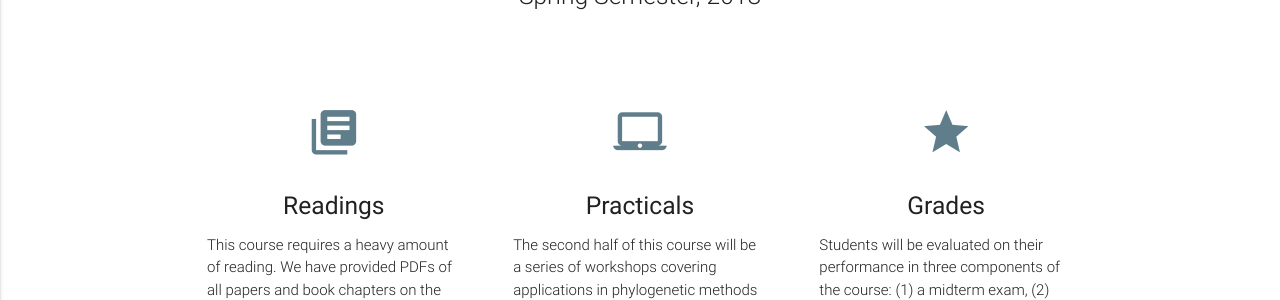
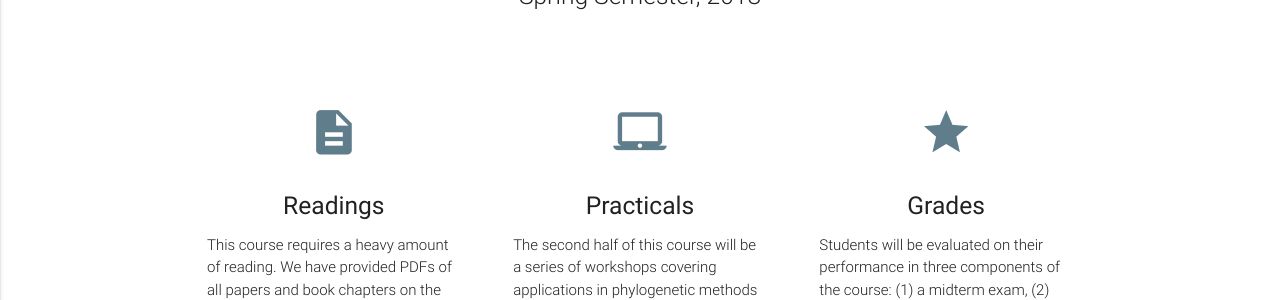
Before and after one commit to EEOB-Macroevolution/EEOB-565X-Spring2018, a Jekyll site: the page built from index.md, in a window 1280 px wide and 1400 px high, scrolled down 199 px. Shown: the part 222-522 px from the top of the window. Built offline with Jekyll 4.4.1, drawn with Linux system fonts in a browser that asks for light colours; some of the changed text lies outside the part shown.

Commit message:
some design edits

```diff
--- a/_includes/footer.html
+++ b/_includes/footer.html
@@ -7,9 +7,9 @@
         <div class="col s12 m6 l3">
           <h5 class="white-text">Contact</h5>
           <p class="grey-text text-lighten-4">Dean Adams
-          <a class="orange-text text-lighten-3" href="mailto:dcadams@iastate.edu"><i class="material-icons" align="middle" >mail_outline</i></a> <a class="orange-text text-lighten-3" href="http://www.public.iastate.edu/~dcadams/"><i class="material-icons">language</i></a></p>
+          <a class="orange-text text-lighten-3" href="mailto:dcadams@iastate.edu"><i class="material-icons" align="middle" >mail_outline</i></a> <a class="orange-text text-lighten-3" href="http://www.public.iastate.edu/~dcadams/"><i class="material-icons">public</i></a></p>
           <p class="grey-text text-lighten-4">Tracy Heath
-          <a class="orange-text text-lighten-3" href="mailto:phylo@iastate.edu"><i class="material-icons">mail_outline</i></a> <a class="orange-text text-lighten-3" href="http://phyloworks.org/"><i class="material-icons">language</i></a></p>
+          <a class="orange-text text-lighten-3" href="mailto:phylo@iastate.edu"><i class="material-icons">mail_outline</i></a> <a class="orange-text text-lighten-3" href="http://phyloworks.org/"><i class="material-icons">public</i></a></p>
         </div>
         <div class="col s12 m6 l3">
           <h5 class="white-text">Links</h5>
--- a/_layouts/home.html
+++ b/_layouts/home.html
@@ -25,7 +25,7 @@
       <div class="row">
         <div class="col s12 m4">
           <div class="icon-block">
-            <h2 class="center blue-grey-text"><i class="material-icons">library_books</i></h2>
+            <h2 class="center blue-grey-text"><i class="material-icons">description</i></h2>
             <h5 class="center">Readings</h5>
 
             <p class="light">This course requires a heavy amount of reading. We have provided PDFs of all papers and book chapters on the <a href="https://canvas.iastate.edu/courses/46870">Canvas</a> site. Additionally, you will find links to the online versions in the dated <a href="Activities">Class Activities</a>.</p>
```
Also changed, not shown: assets/trilo.png.
